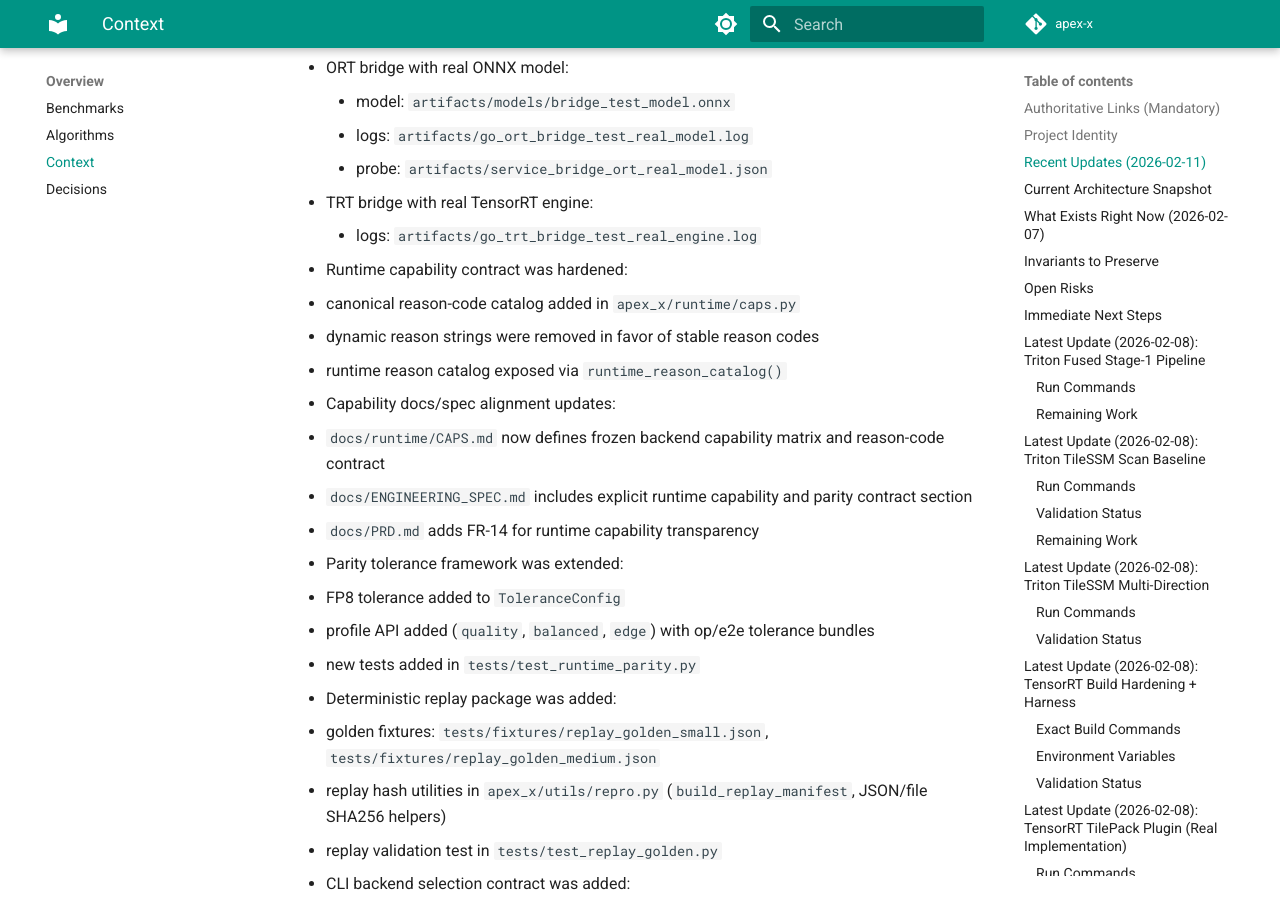
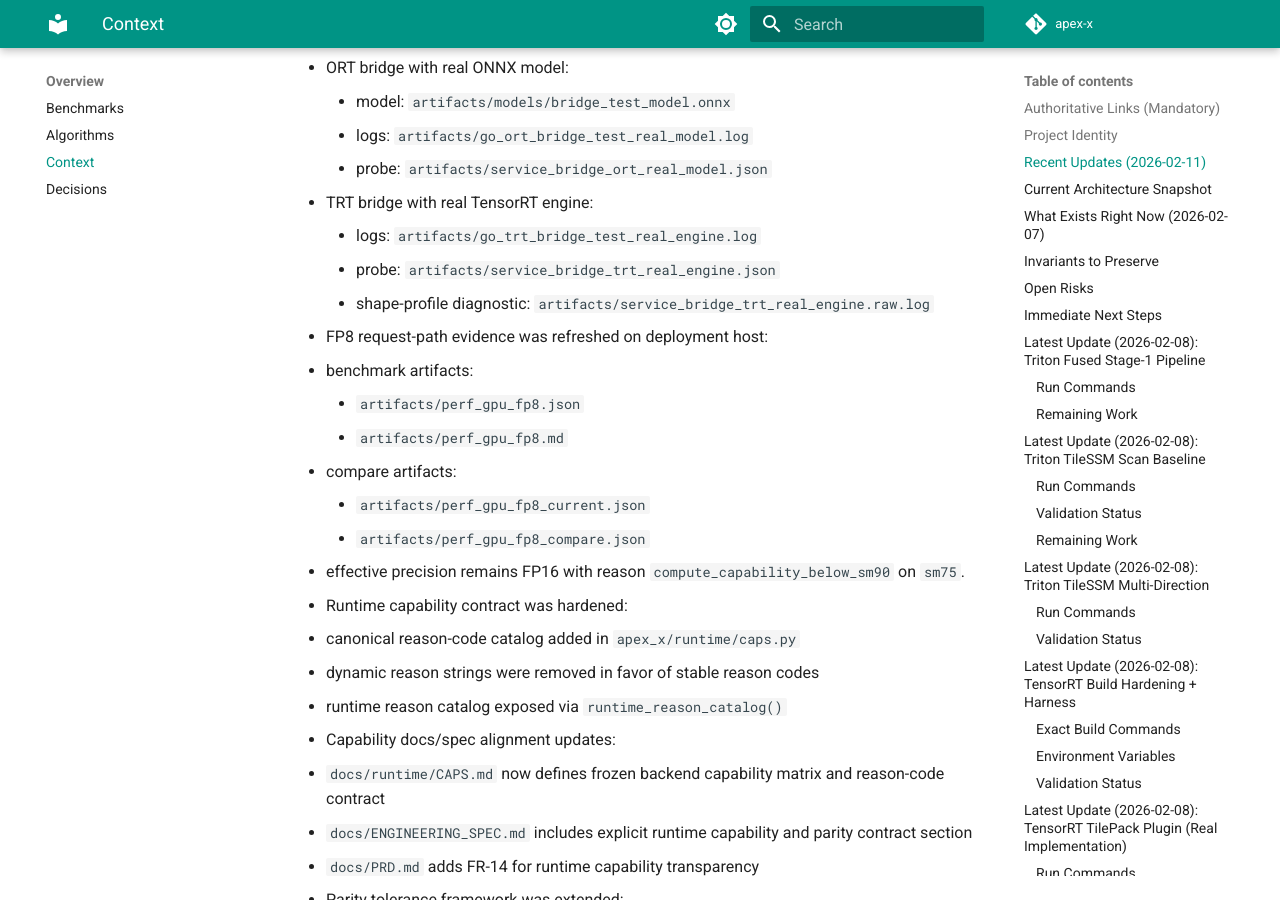
Before and after one commit to Voskan/Apex-X, an MkDocs documentation site: the page built from docs/CONTEXT.md, in a window 1280 px wide and 900 px high, scrolled down 2576 px. Built offline with MkDocs 1.6.1 and Material for MkDocs 9.7.7, drawn with Linux system fonts in a browser that asks for light colours.

Commit message:
docs: refresh fp8 and go-trt bridge device evidence

```diff
--- a/docs/CONTEXT.md
+++ b/docs/CONTEXT.md
@@ -74,6 +74,16 @@
     - probe: `artifacts/service_bridge_ort_real_model.json`
   - TRT bridge with real TensorRT engine:
     - logs: `artifacts/go_trt_bridge_test_real_engine.log`
+    - probe: `artifacts/service_bridge_trt_real_engine.json`
+    - shape-profile diagnostic: `artifacts/service_bridge_trt_real_engine.raw.log`
+- FP8 request-path evidence was refreshed on deployment host:
+  - benchmark artifacts:
+    - `artifacts/perf_gpu_fp8.json`
+    - `artifacts/perf_gpu_fp8.md`
+  - compare artifacts:
+    - `artifacts/perf_gpu_fp8_current.json`
+    - `artifacts/perf_gpu_fp8_compare.json`
+  - effective precision remains FP16 with reason `compute_capability_below_sm90` on `sm75`.
 
 - Runtime capability contract was hardened:
   - canonical reason-code catalog added in `apex_x/runtime/caps.py`
```
Also changed, not shown: docs/TODO.md (+6 -0 lines).
